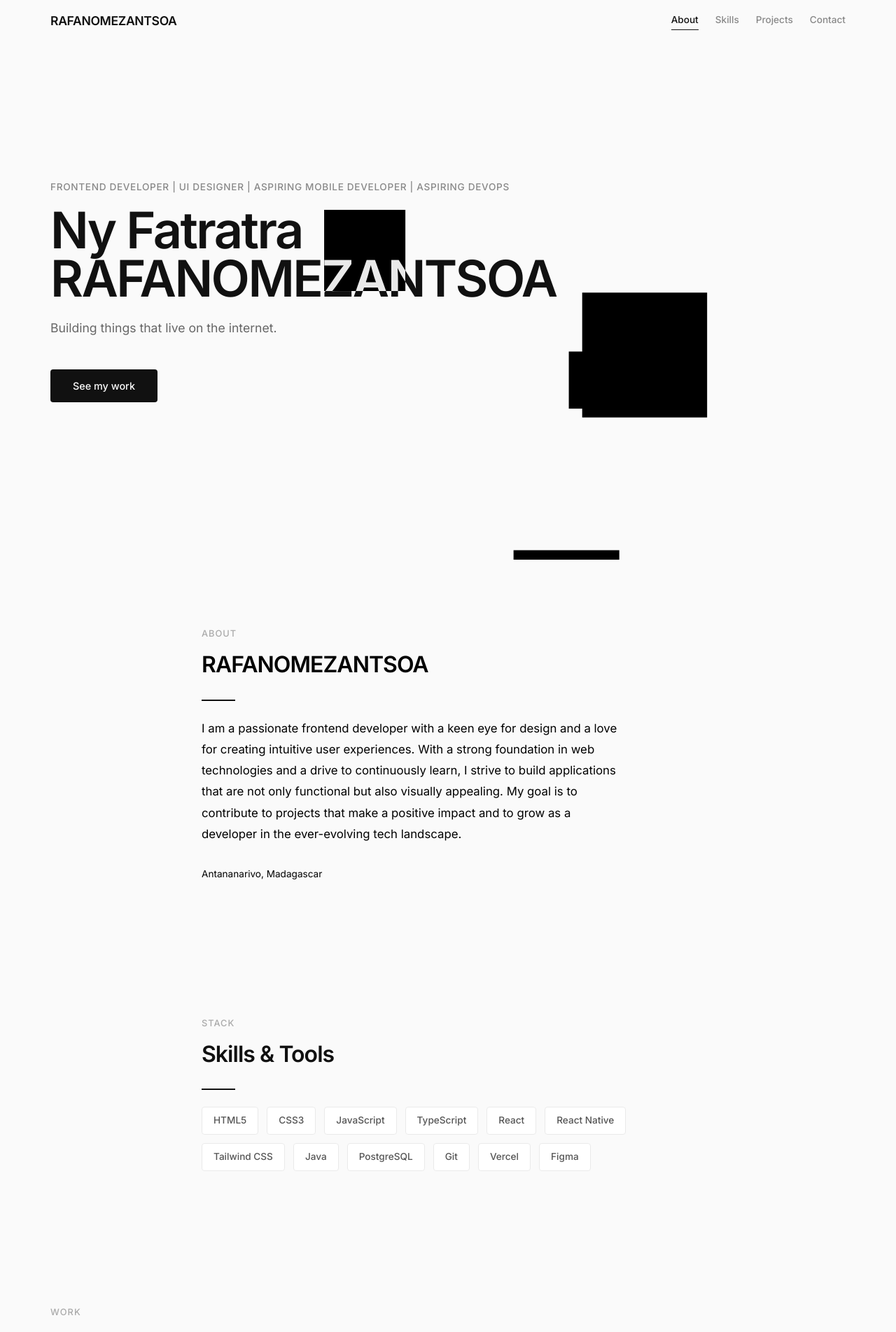
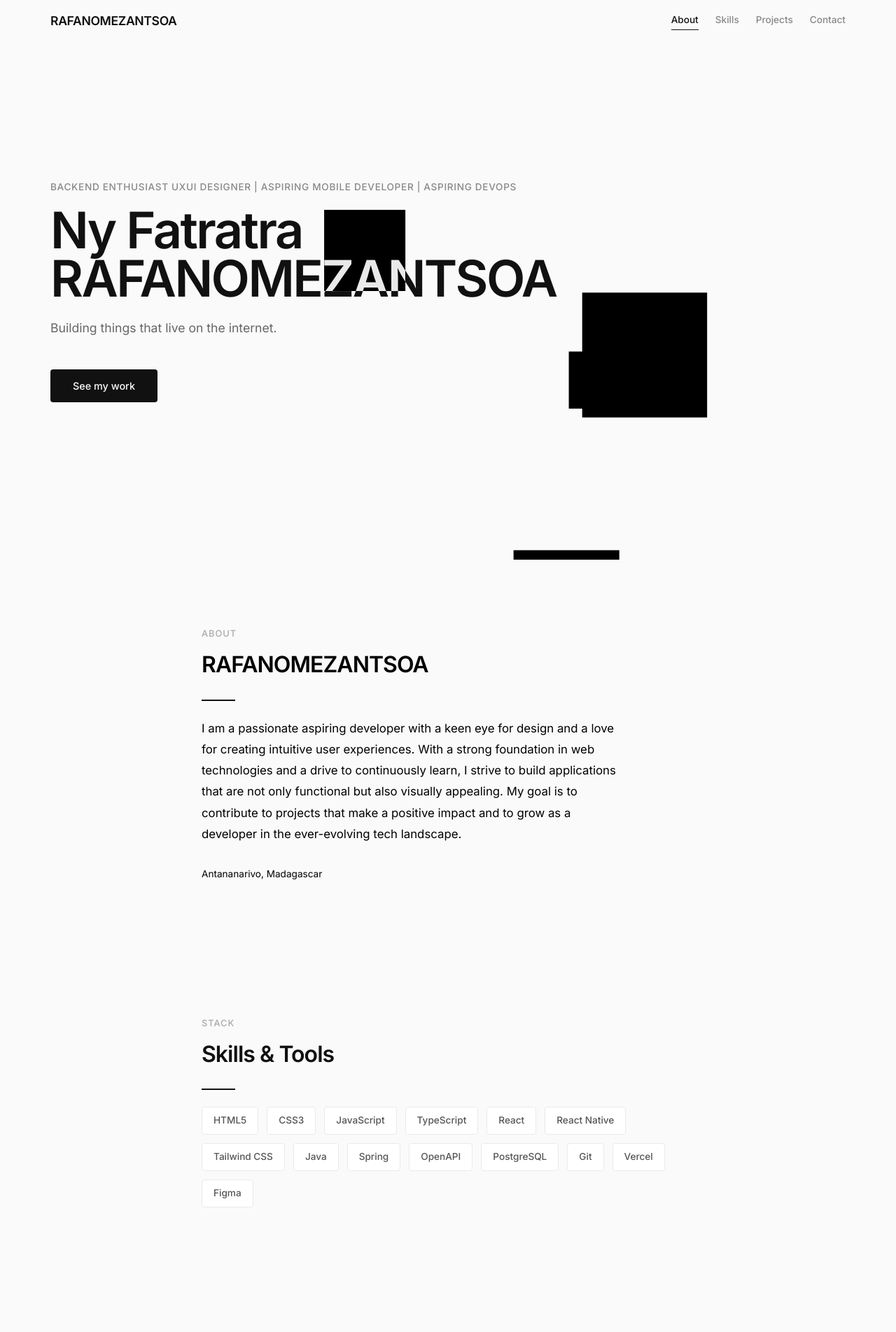
Before and after one commit to fatratra-png/fatratra-portfolio, a React (Vite) app: page / in a window 1280 px wide. Shown: the top 1904 px of the page at 70% size. Built offline with nearby package versions, Linux system fonts and the light colour scheme.

Commit message:
chore: update skills

```diff
--- a/src/content.ts
+++ b/src/content.ts
@@ -35,11 +35,11 @@ export type Content = {
 export const content: Content = {
   name: "Ny Fatratra RAFANOMEZANTSOA",
   title:
-    "Frontend developer | UI Designer | Aspiring Mobile developer | Aspiring DevOps",
+    "Backend Enthusiast UXUI Designer | Aspiring Mobile developer | Aspiring DevOps",
   tagline: "",
   avatar: "",
   about:
-    "I am a passionate frontend developer with a keen eye for design and a love for creating intuitive user experiences. With a strong foundation in web technologies and a drive to continuously learn, I strive to build applications that are not only functional but also visually appealing. My goal is to contribute to projects that make a positive impact and to grow as a developer in the ever-evolving tech landscape.",
+    "I am a passionate aspiring developer with a keen eye for design and a love for creating intuitive user experiences. With a strong foundation in web technologies and a drive to continuously learn, I strive to build applications that are not only functional but also visually appealing. My goal is to contribute to projects that make a positive impact and to grow as a developer in the ever-evolving tech landscape.",
 
   resumeUrl: "",
   skills: [
@@ -51,6 +51,8 @@ export const content: Content = {
     { name: "React Native", color: "#61dafb" },
     { name: "Tailwind CSS", color: "#38b2ac" },
     { name: "Java", color: "#007396" },
+    { name: "Spring", color: "" },
+    { name: "OpenAPI", color: "" },
     { name: "PostgreSQL", color: "#336791" },
     { name: "Git", color: "#f05032" },
     { name: "Vercel", color: "#000000" },
```
